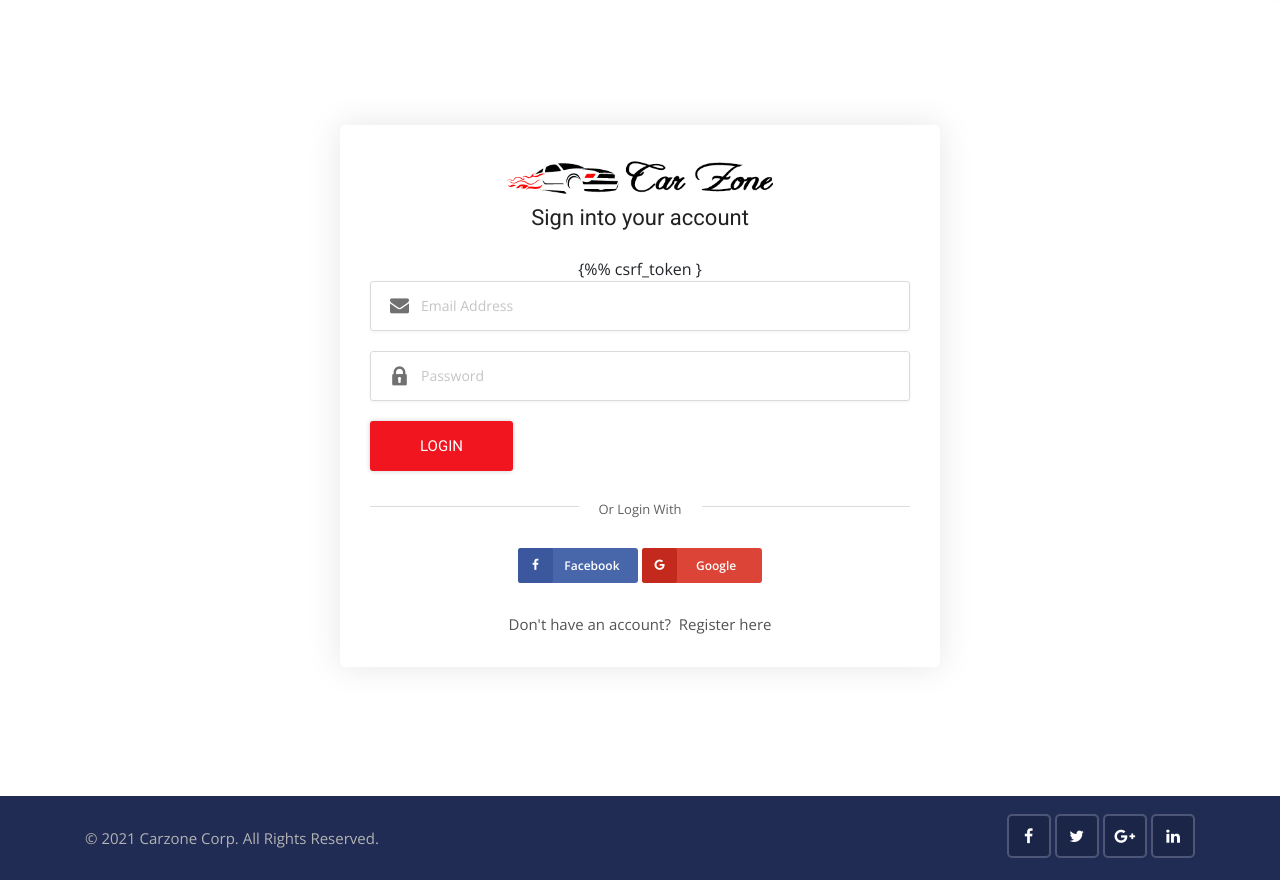
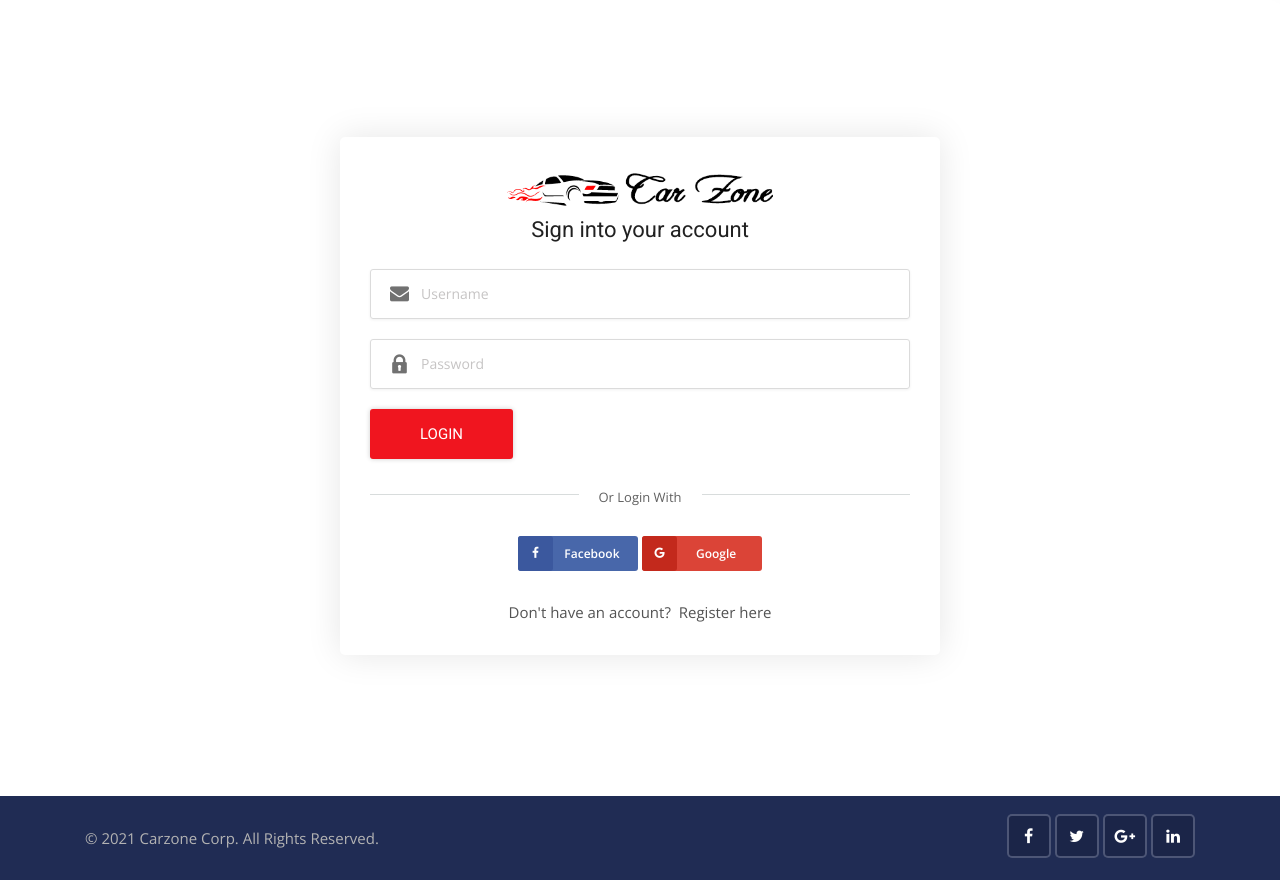
Before and after one commit to acerolahub/carzone-gitproject, a Django app: page /accounts/login in a window 1280 px wide. Shown: the part 364-1244 px from the top of the page. Run offline with Django 3.2, Linux system fonts and the light colour scheme; some libraries are stand-ins or nearby versions.

Commit message:
login page

```diff
--- a/accounts/views.py
+++ b/accounts/views.py
@@ -5,6 +5,19 @@ from django.contrib.auth.models import User
 
 # Create your views here.
 def login(request):
+    if request.method == 'POST':
+        username = request.POST['username']
+        password = request.POST['password']
+
+        user = auth.authenticate(username=username, password=password)
+
+        if user is not None:
+            auth.login(request, user)
+            messages.success(request, 'You are now logged in.')
+            return redirect('dashboard')
+        else:
+            messages.error(request, 'Invalid login credentials')
+            return redirect('login')
     return render(request, 'accounts/login.html')
 
 def register(request):
--- a/templates/accounts/login.html
+++ b/templates/accounts/login.html
@@ -27,14 +27,15 @@
                         </a>
                     </div>
                     <h3>Sign into your account</h3>
+                    {% include 'includes/messages.html' %}
                     <form action="{% url 'login' %}" method="POST">
-                      {%% csrf_token }
+                      {% csrf_token %}
                         <div class="form-group form-box">
-                            <input type="email" name="email" class="input-text" placeholder="Email Address" required>
+                            <input type="text" name="username" class="input-text" placeholder="Username" required>
                             <i class="flaticon-mail"></i>
                         </div>
                         <div class="form-group form-box">
-                            <input type="password" name="Password" class="input-text" placeholder="Password" required>
+                            <input type="password" name="password" class="input-text" placeholder="Password" required>
                             <i class="flaticon-lock"></i>
                         </div>
                         <div class="form-group mb-0 clearfix">
```
Also changed, not shown: 1 other file.
